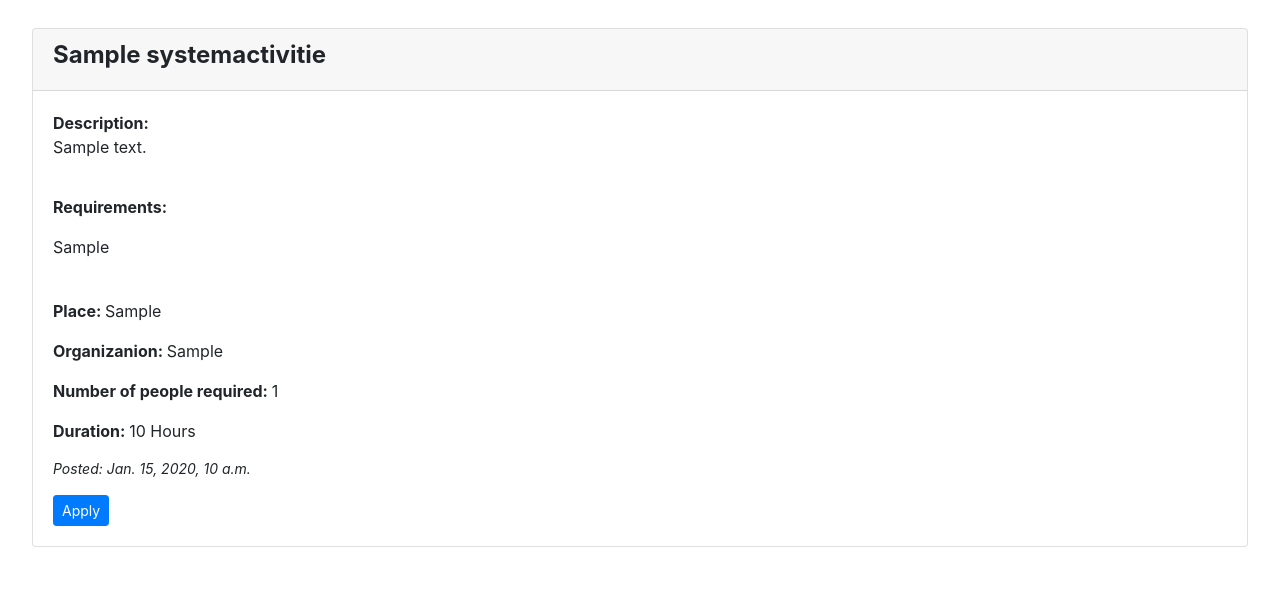
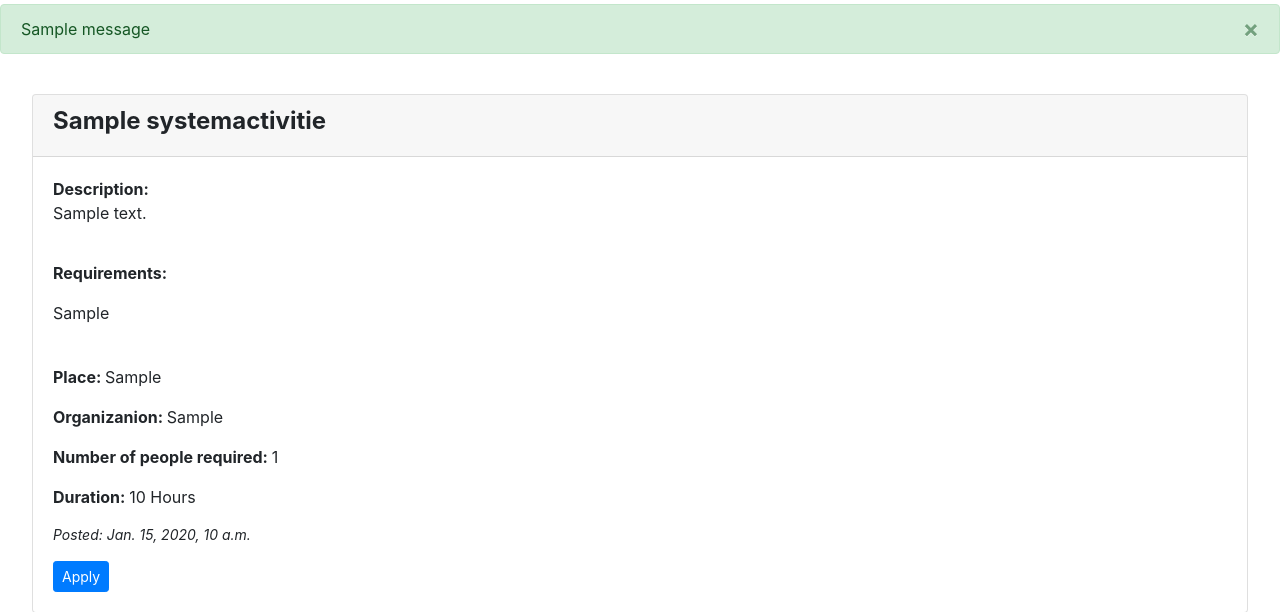
Before and after one commit to maen08/voluntary, a Django app: page / in a window 1280 px wide. Shown: the part 72-684 px from the top of the page. Run offline with Django 3.2, Linux system fonts and the light colour scheme; tables that the repository leaves empty hold one stand-in row (values such as "Sample post"); one stand-in notice (Sample message) is shown; some libraries are stand-ins or nearby versions.

Commit message:
apply activity added

```diff
--- a/main_app/views.py
+++ b/main_app/views.py
@@ -1,4 +1,4 @@
-from django.shortcuts import render, redirect
+from django.shortcuts import render, redirect, get_object_or_404
 from django.core.mail import EmailMessage
 from django.conf import settings
 from .models import SystemUser
@@ -16,9 +16,22 @@ def onbuild_page(request):
     return render(request, template_name='build.html')
 
 
-def apply_view(request):
+def apply_view(request, activity_id):
+    get_activity = get_object_or_404(SystemActivitie, pk=activity_id)
+    print(get_activity.people_required)
+    print(get_activity.place)
+    print(get_activity.time)
+    no_people = get_activity.people_required
+
+
+    messages.success(request, 'Success, Activity added!')
+
+    return redirect('new_activity')
+
+
+
     pass
- # will be triggered by the apply
+#  will be triggered by the apply
 
 #     clicked button by applicant
 
--- a/managesystem/urls.py
+++ b/managesystem/urls.py
@@ -13,7 +13,7 @@ urlpatterns = [
     path('applied/', views.applied_activity, name='applied_activity'),
     path('login/', views.login_view, name='login'),
     path('logout/', views.logout_view, name='logout_view'),
-    path('apply/', views.apply_view),
+    path('apply/<int:activity_id>', views.apply_view, name='apply'),
 
 
 
--- a/templates/activity.html
+++ b/templates/activity.html
@@ -1,4 +1,16 @@
 {% include 'nav.html' %}
+
+
+    {% if messages %}
+  <div class="alert alert-success alert-dismissible fade show" role="alert">
+    {% for message in messages %}
+    {{message}}
+  <button type="button" class="close" data-dismiss="alert" aria-label="Close">
+  <span aria-hidden="true">&times;</span>
+    </button>
+    </div>
+        {% endfor %}
+        {% endif %}
 
 
 <!doctype html>
@@ -35,7 +47,7 @@
     <p class="card-text"><strong>Number of people required: </strong> {{actv.people_required}}</p>
      <p class="card-text"><strong>Duration: </strong>{{actv.duration}} Hours</p>
      <p class="card-text text-sm"><i>Posted: {{actv.time}}</i></p>
-    <button type="submit" class="btn btn-primary btn-sm">Apply</button>
+    <a href="{% url 'apply' actv.id %}"><button type="button" class="btn btn-primary btn-sm">Apply</button></a>
   </div>
 </div>
 
```
